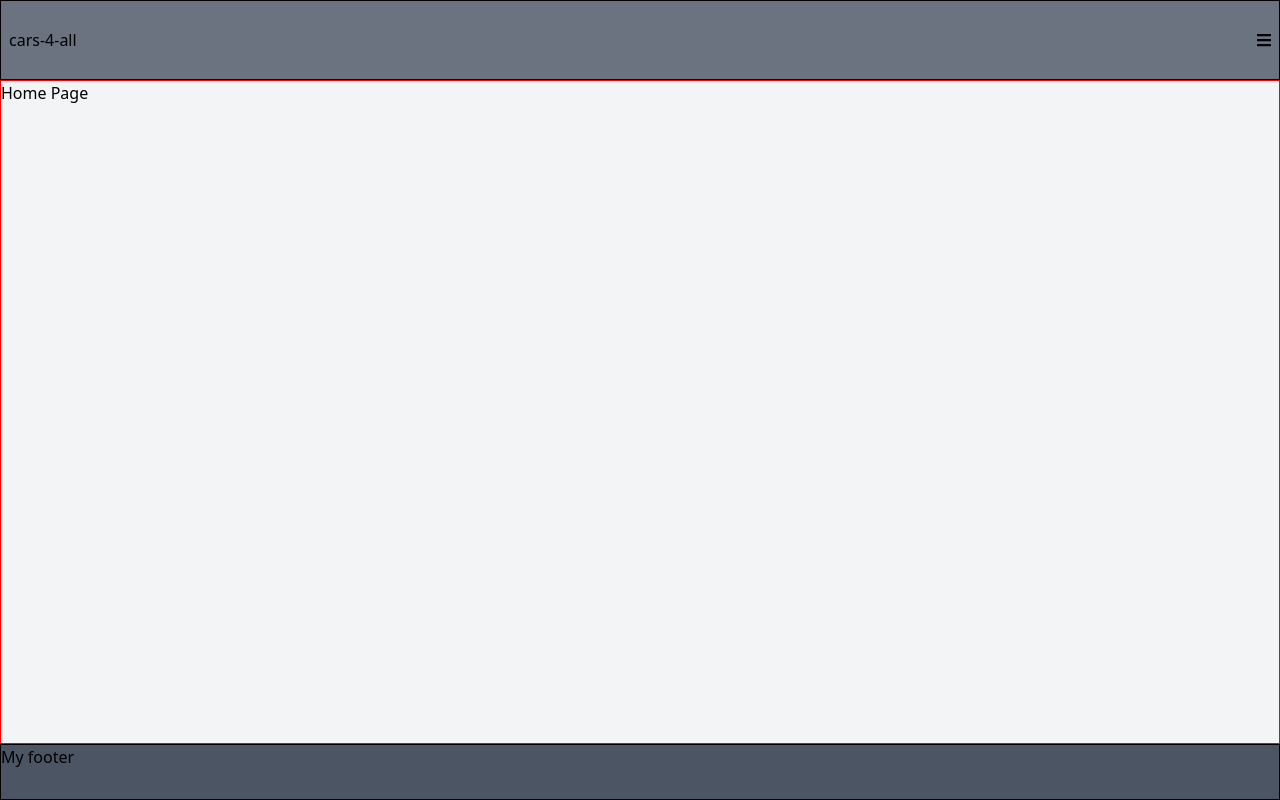
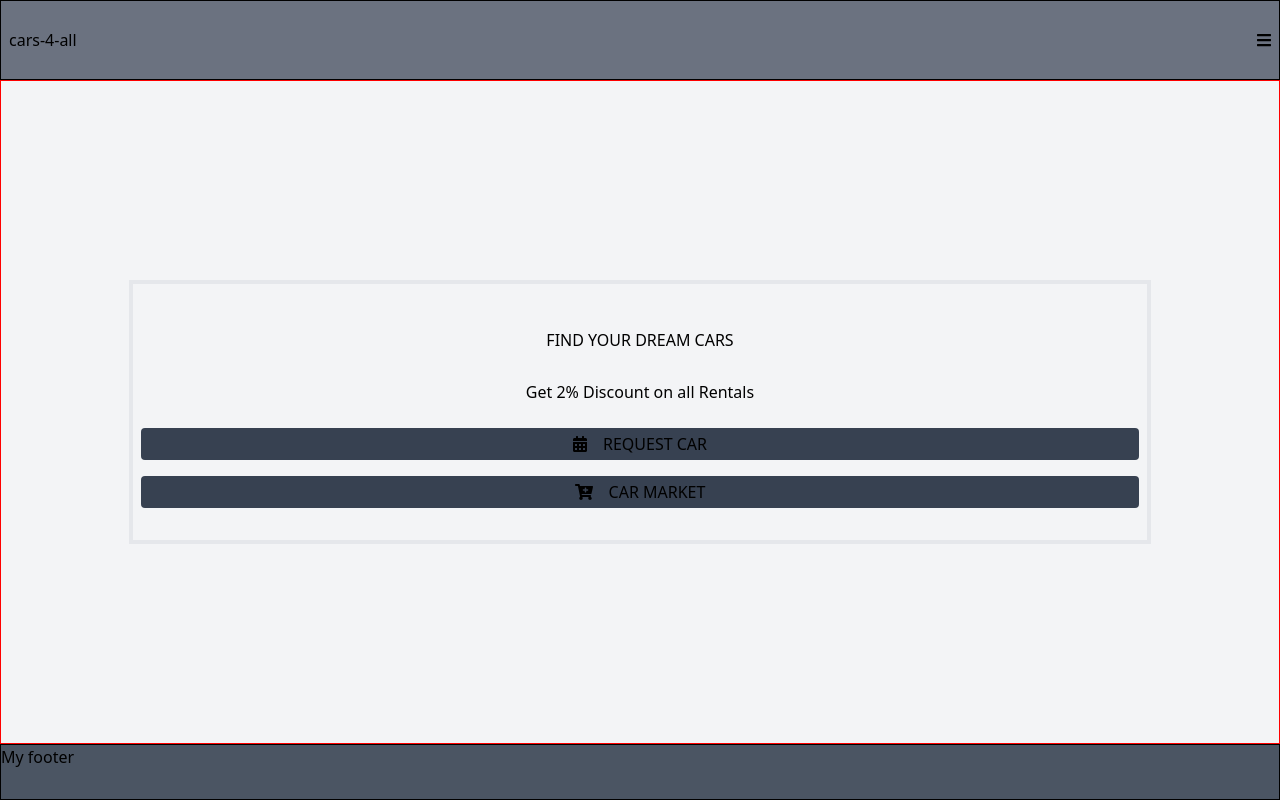
Before and after one commit to wandji20/Cars-4-All, a React (Create React App) app: page / in a window 1280 px wide. Built offline with nearby package versions, Linux system fonts and the light colour scheme.

Commit message:
Add mockup for jpme page

```diff
--- a/src/App.js
+++ b/src/App.js
@@ -9,7 +9,7 @@ import Footer from './components/footer/Footer';
 
 function App() {
   return (
-    <div className="w-full h-full">
+    <main className="w-full h-full">
       <Router>
         <Nav />
         <Switch>
@@ -17,7 +17,7 @@ function App() {
         </Switch>
       </Router>
       <Footer />
-    </div>
+    </main>
   );
 }
 
--- a/src/components/home/Home.js
+++ b/src/components/home/Home.js
@@ -1,9 +1,35 @@
 import React from 'react';
+import { FontAwesomeIcon } from '@fortawesome/react-fontawesome';
+import { faCalendarAlt, faCartPlus } from '@fortawesome/free-solid-svg-icons';
+import { NavLink } from 'react-router-dom';
 
-const Home = () => (
-  <div className="w-full bg-gray-100 border-black-100 home">
-    Home Page
-  </div>
-);
+const Home = () => {
+  const messages = [
+    { text: 'Get 2% Discount on all Rentals' },
+    { text: 'Free shipping within 200km' },
+  ];
+  const number = Math.floor(Math.random() * messages.length);
+  return (
+    <section className="w-full bg-gray-100 home flex justify-center items-center">
+
+      <div className="m-auto w-4/5  border-4 border-light-blue-500 border-opacity-100 text-center px-2 py-4">
+        <h1 className=" my-7">FIND YOUR DREAM CARS</h1>
+        <p className="my-4">{messages[number].text}</p>
+        <NavLink to="#" className="block px-2 py-1 mb-4 mt-6 border-0 rounded bg-gray-700">
+          <span className="inline-block mr-4">
+            <FontAwesomeIcon icon={faCalendarAlt} />
+          </span>
+          <h1 className="inline-block m-auto">REQUEST CAR</h1>
+        </NavLink>
+        <NavLink to="#" className="block px-2 py-1 my-4 border-0 rounded bg-gray-700">
+          <span className="inline-block mr-4">
+            <FontAwesomeIcon icon={faCartPlus} />
+          </span>
+          <h1 className="inline-block">CAR MARKET</h1>
+        </NavLink>
+      </div>
+    </section>
+  );
+};
 
 export default Home;
```
